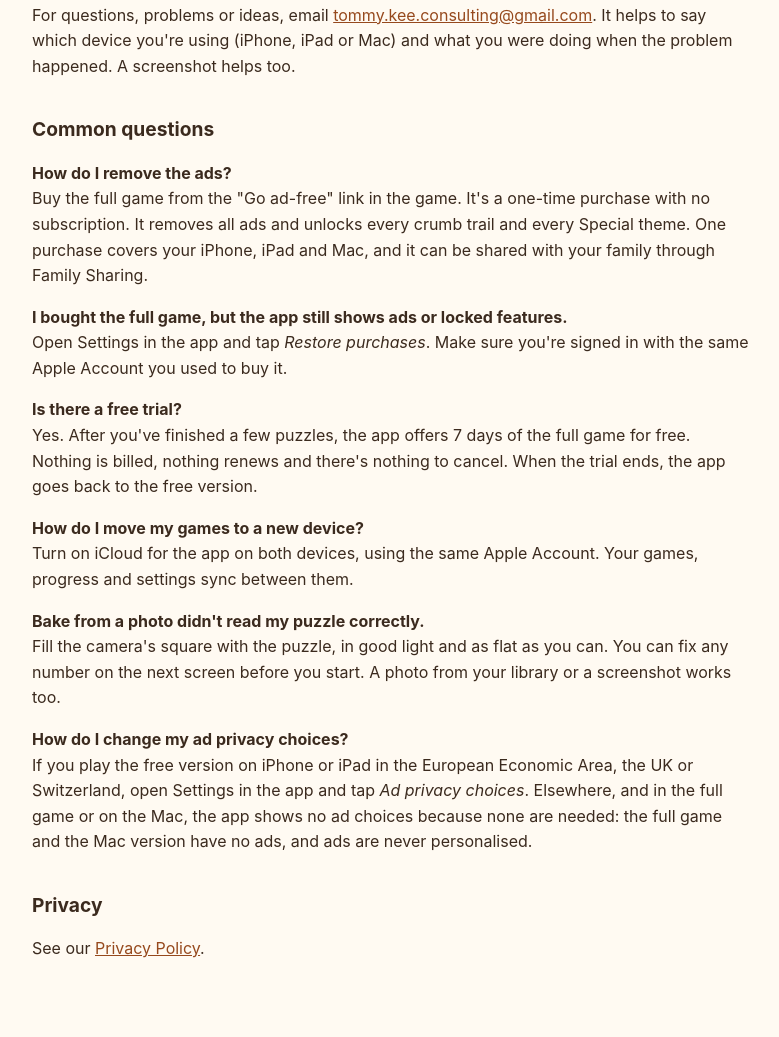
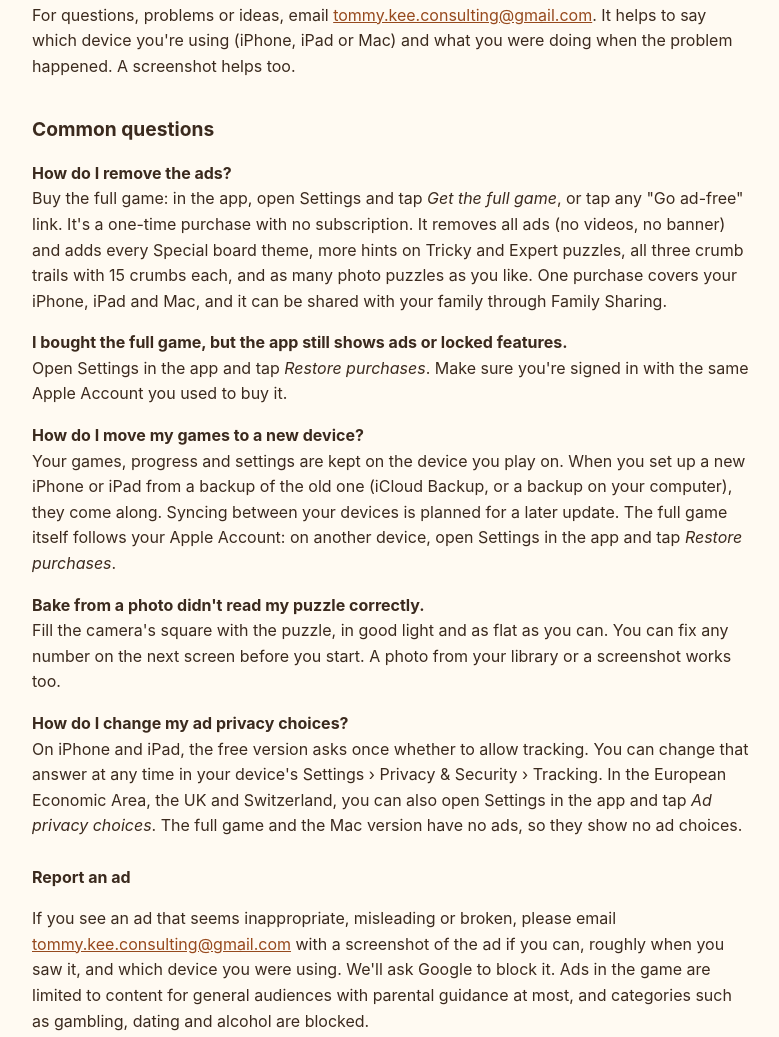
Before and after one commit to tommykeeconsulting/tommykeeconsulting.github.io, a plain HTML site: page support.html in a window 1280 px wide. Shown: the part 196-1233 px from the top of the page, without its empty margins (248-1027 px from the left). Before the commit the page ends 1198 px from the top, so only its background shows below. Drawn offline with Linux system fonts and the light colour scheme.

Commit message:
Support and privacy: no trial, no iCloud sync yet, Report an ad

```diff
--- a/support.html
+++ b/support.html
@@ -9,6 +9,7 @@
   h1 { font-size: 1.8em; margin-bottom: 0.2em; }
   h2 { font-size: 1.2em; margin-top: 1.8em; }
   .lead { color: #7a6656; margin-top: 0; }
+  h3 { font-size: 1em; margin-top: 1.6em; margin-bottom: 0.2em; }
   a { color: #96491d; }
 </style>
 </head>
@@ -22,22 +23,22 @@
 <h2>Common questions</h2>
 
 <p><strong>How do I remove the ads?</strong><br>
-Buy the full game from the "Go ad-free" link in the game. It's a one-time purchase with no subscription. It removes all ads and unlocks every crumb trail and every Special theme. One purchase covers your iPhone, iPad and Mac, and it can be shared with your family through Family Sharing.</p>
+Buy the full game: in the app, open Settings and tap <em>Get the full game</em>, or tap any "Go ad-free" link. It's a one-time purchase with no subscription. It removes all ads (no videos, no banner) and adds every Special board theme, more hints on Tricky and Expert puzzles, all three crumb trails with 15 crumbs each, and as many photo puzzles as you like. One purchase covers your iPhone, iPad and Mac, and it can be shared with your family through Family Sharing.</p>
 
 <p><strong>I bought the full game, but the app still shows ads or locked features.</strong><br>
 Open Settings in the app and tap <em>Restore purchases</em>. Make sure you're signed in with the same Apple Account you used to buy it.</p>
 
-<p><strong>Is there a free trial?</strong><br>
-Yes. After you've finished a few puzzles, the app offers 7 days of the full game for free. Nothing is billed, nothing renews and there's nothing to cancel. When the trial ends, the app goes back to the free version.</p>
-
 <p><strong>How do I move my games to a new device?</strong><br>
-Turn on iCloud for the app on both devices, using the same Apple Account. Your games, progress and settings sync between them.</p>
+Your games, progress and settings are kept on the device you play on. When you set up a new iPhone or iPad from a backup of the old one (iCloud Backup, or a backup on your computer), they come along. Syncing between your devices is planned for a later update. The full game itself follows your Apple Account: on another device, open Settings in the app and tap <em>Restore purchases</em>.</p>
 
 <p><strong>Bake from a photo didn't read my puzzle correctly.</strong><br>
 Fill the camera's square with the puzzle, in good light and as flat as you can. You can fix any number on the next screen before you start. A photo from your library or a screenshot works too.</p>
 
 <p><strong>How do I change my ad privacy choices?</strong><br>
-If you play the free version on iPhone or iPad in the European Economic Area, the UK or Switzerland, open Settings in the app and tap <em>Ad privacy choices</em>. Elsewhere, and in the full game or on the Mac, the app shows no ad choices because none are needed: the full game and the Mac version have no ads, and ads are never personalised.</p>
+On iPhone and iPad, the free version asks once whether to allow tracking. You can change that answer at any time in your device's Settings › Privacy &amp; Security › Tracking. In the European Economic Area, the UK and Switzerland, you can also open Settings in the app and tap <em>Ad privacy choices</em>. The full game and the Mac version have no ads, so they show no ad choices.</p>
+
+<h3 id="report-an-ad">Report an ad</h3>
+<p>If you see an ad that seems inappropriate, misleading or broken, please email <a href="mailto:tommy.kee.consulting@gmail.com?subject=Report%20an%20ad">tommy.kee.consulting@gmail.com</a> with a screenshot of the ad if you can, roughly when you saw it, and which device you were using. We'll ask Google to block it. Ads in the game are limited to content for general audiences with parental guidance at most, and categories such as gambling, dating and alcohol are blocked.</p>
 
 <h2>Privacy</h2>
 <p>See our <a href="privacy.html">Privacy Policy</a>.</p>
```
Also changed, not shown: privacy.html (+6 -6 lines).
